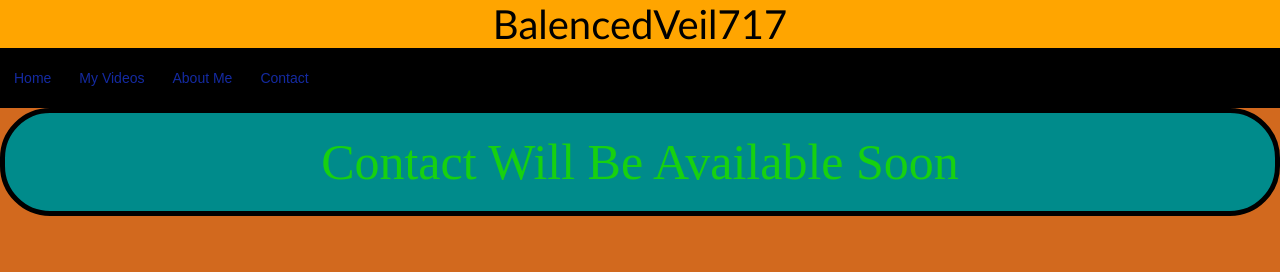
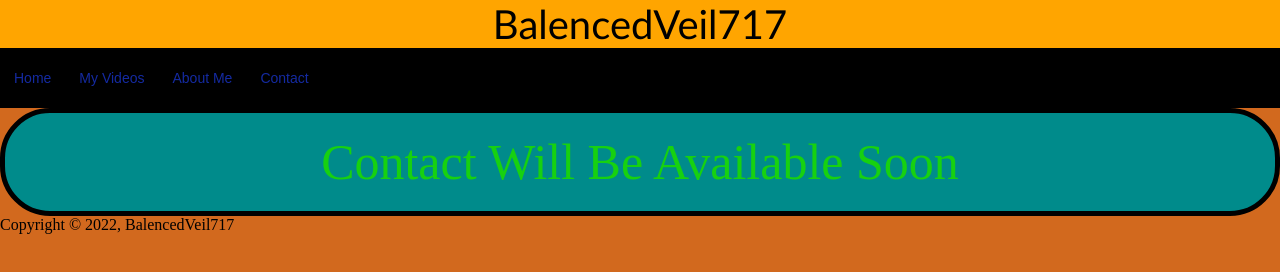
Before and after one commit to BalencedVeil717/Contact, a plain HTML site: page index.html in a window 1280 px wide. Drawn offline with Linux system fonts and the light colour scheme.

Commit message:
Update index.html

```diff
--- a/index.html
+++ b/index.html
@@ -36,5 +36,9 @@
     <div class="notAvail">
     <p>Contact Will Be Available Soon</p>
 </div>
+    <div class="footer">
+        <footer>
+            <p>Copyright &copy; 2022, BalencedVeil717</p>
+        </footer>
 </body>
 </html>
```
